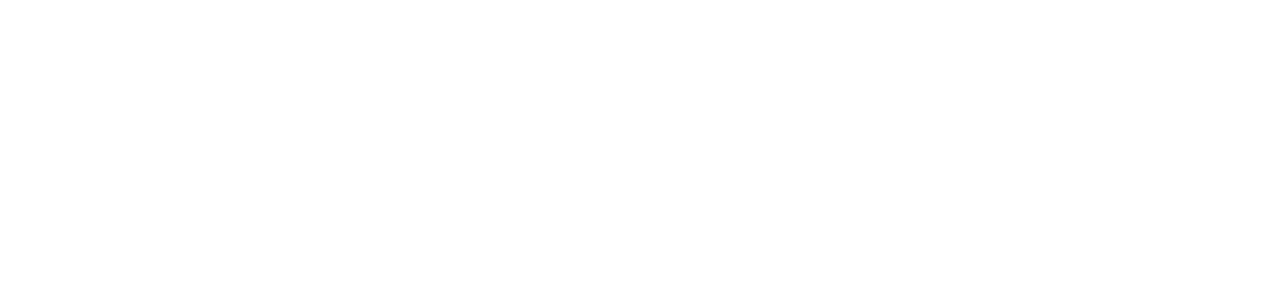
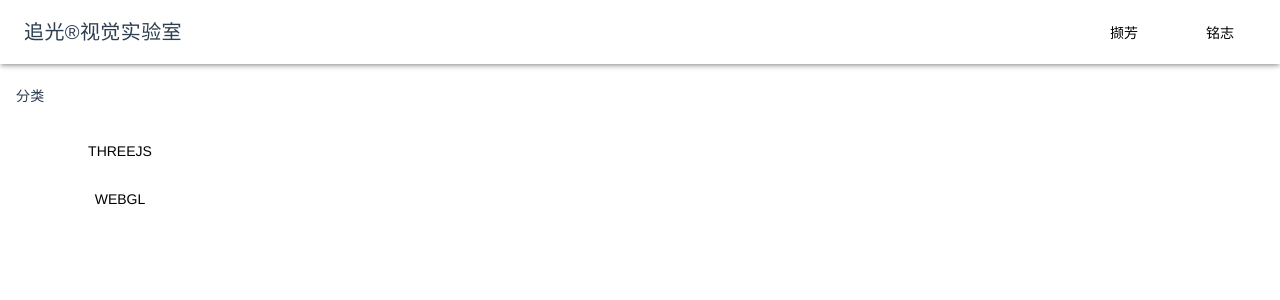
Before and after one commit to littleTigerRunRunRun/tracker, a Vue app: page /#/home in a window 1280 px wide. Shown: the top 300 px of the page. Built offline with nearby package versions, Linux system fonts and the light colour scheme.

Commit message:
feat(entry): 入口设计

```diff
--- a/src/router.js
+++ b/src/router.js
@@ -8,7 +8,17 @@ export default new Router({
   routes: [
     {
       path: '/',
+      name: 'root',
+      redirect: '/home'
+    },
+    {
+      path: '/home',
       name: 'home',
+      component: Home
+    },
+    {
+      path: '/home/*',
+      name: 'homechild',
       component: Home
     },
     {
--- a/src/views/Home.vue
+++ b/src/views/Home.vue
@@ -1,21 +1,22 @@
 <template>
   <tracker-view>
+  {{ childName }}
     <md-app slot="main">
       <md-app-drawer class="navigator" md-permanent="full">
         <md-toolbar class="md-transparent" md-elevation="0">
-          Navigation
+          分类
         </md-toolbar>
 
         <md-list>
           <md-list-item>
             <span class="md-list-item-text">
-              <md-button class="md-primary">Inbox</md-button>
+              <md-button class="md-primary">ThreeJS</md-button>
             </span>
           </md-list-item>
 
           <md-list-item>
             <span class="md-list-item-text">
-              <md-button class="md-primary">Sent Mail</md-button>
+              <md-button class="md-primary">Webgl</md-button>
             </span>
           </md-list-item>
         </md-list>
@@ -31,6 +32,11 @@
     name: "Home",
     components: {
       trackerView
+    },
+    computed: {
+      childName() {
+        console.log(this.$route)
+      }
     }
   }
 </script>
```
Also changed, not shown: src/components/webgl/entry.vue (added), src/piece.js (added).
